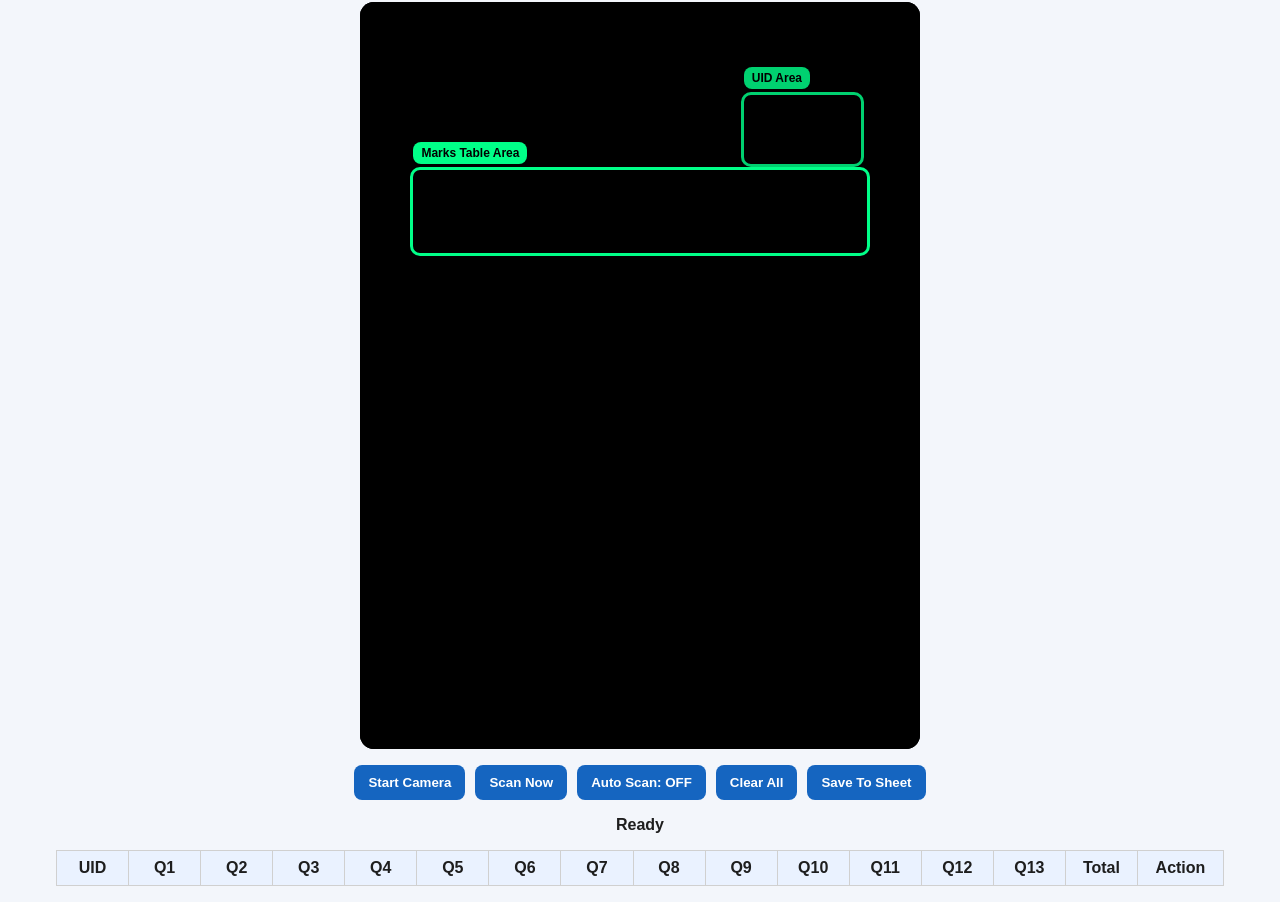
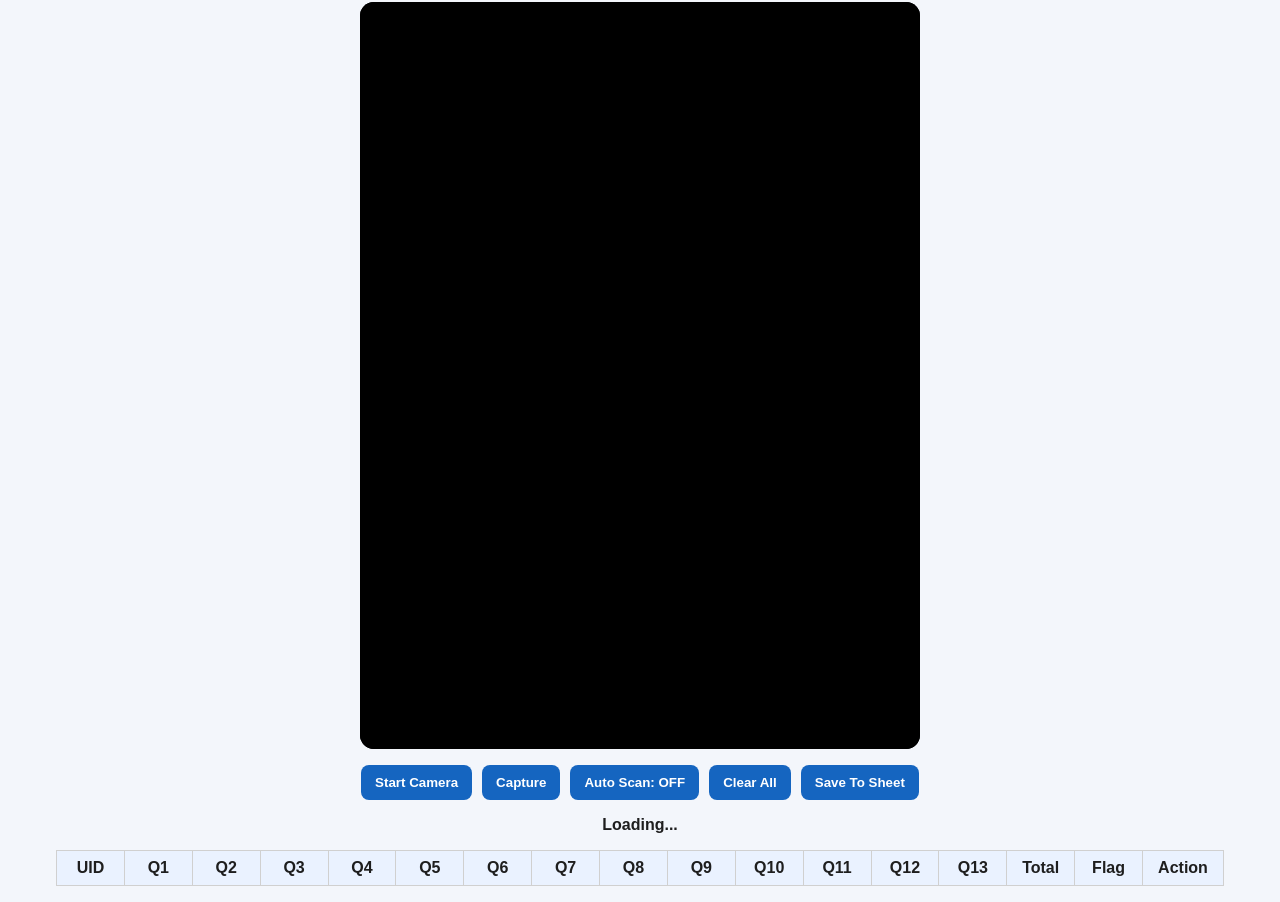
Before and after one commit to vipulpink1119-design/scan_mark, a plain HTML site: page index.html in a window 1280 px wide. Shown: the part 88-990 px from the top of the page. Drawn offline with nearby package versions, Linux system fonts and the light colour scheme; a script that the page names is missing.

Commit message:
index.html

```diff
--- a/index.html
+++ b/index.html
@@ -3,36 +3,30 @@
 <head>
   <meta charset="UTF-8" />
   <meta name="viewport" content="width=device-width, initial-scale=1.0" />
-  <title>Mark Scanner V2 Pro</title>
+  <title>Mark Scanner Ultra Accurate</title>
   <link rel="stylesheet" href="style.css" />
+  <script async src="https://docs.opencv.org/4.x/opencv.js"></script>
+  <script src="https://cdn.jsdelivr.net/npm/jsqr/dist/jsQR.js"></script>
 </head>
 <body>
   <div class="app">
-    <h1>Mark Scanner V2 Pro</h1>
+    <h1>Mark Scanner Ultra Accurate</h1>
 
     <div class="scanner-shell">
       <video id="video" autoplay playsinline muted></video>
-      <canvas id="fullCanvas" class="hidden"></canvas>
-
-      <div class="overlay">
-        <div class="roi uid-roi">
-          <span>UID Area</span>
-        </div>
-        <div class="roi table-roi">
-          <span>Marks Table Area</span>
-        </div>
-      </div>
+      <canvas id="overlayCanvas"></canvas>
+      <div id="alignStatus" class="align-status bad">Not aligned</div>
     </div>
 
     <div class="controls">
       <button id="startBtn">Start Camera</button>
-      <button id="scanBtn">Scan Now</button>
+      <button id="captureBtn" disabled>Capture</button>
       <button id="autoBtn">Auto Scan: OFF</button>
       <button id="clearBtn">Clear All</button>
       <button id="saveBtn">Save To Sheet</button>
     </div>
 
-    <div id="status">Ready</div>
+    <div id="status">Loading...</div>
 
     <div class="table-wrap">
       <table id="dataTable">
@@ -53,6 +47,7 @@
             <th>Q12</th>
             <th>Q13</th>
             <th>Total</th>
+            <th>Flag</th>
             <th>Action</th>
           </tr>
         </thead>
```
